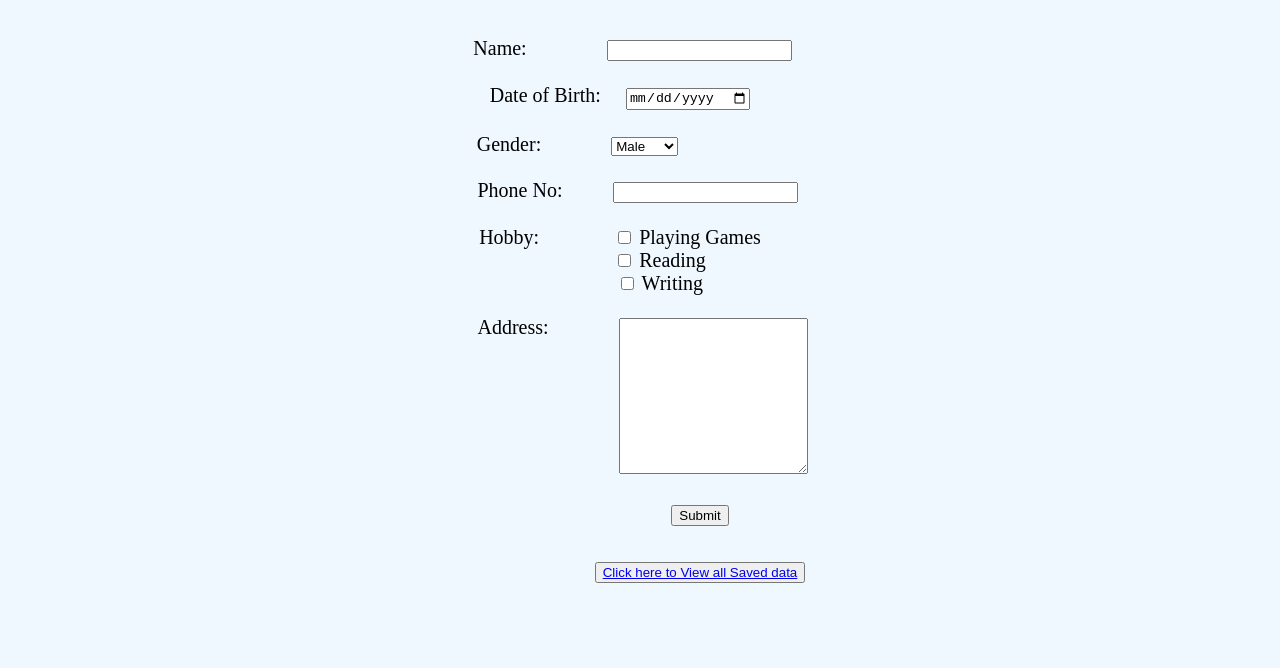
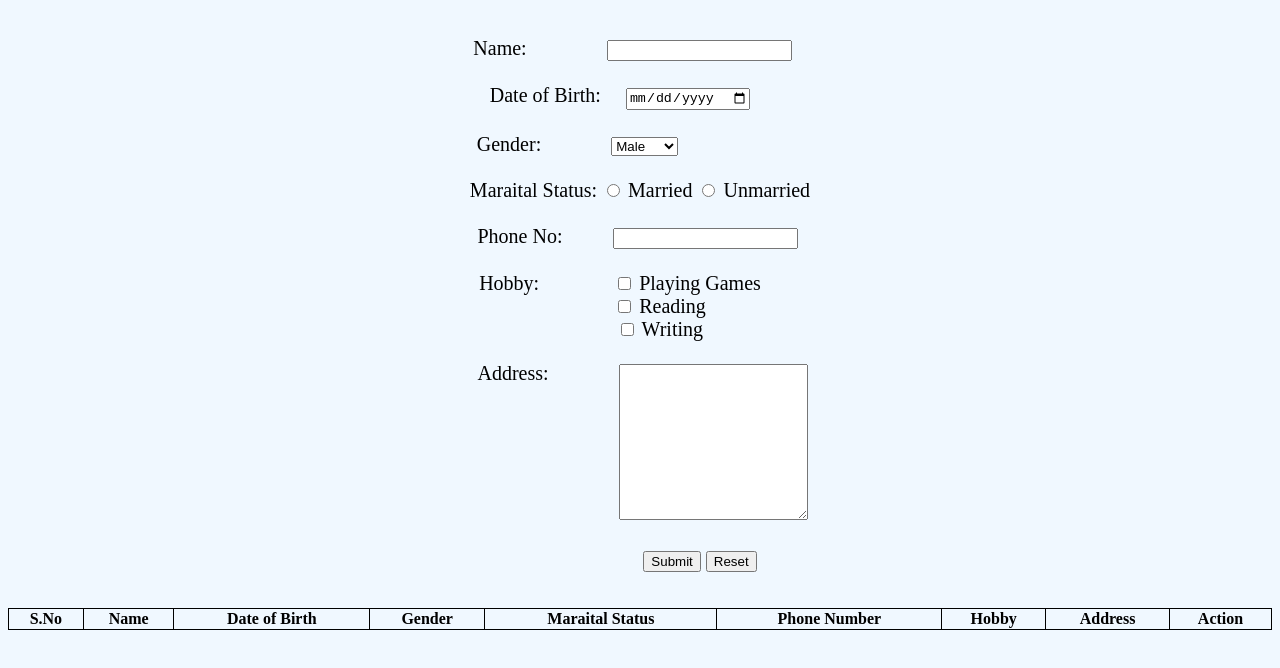
Before and after one commit to NitheeshTringapps/Web_Development_Tasks, a plain HTML site: page index.html in a window 1280 px wide. Shown: the part 112-780 px from the top of the page. Drawn offline with Linux system fonts and the light colour scheme.

Commit message:
Update index.html

```diff
--- a/index.html
+++ b/index.html
@@ -5,35 +5,57 @@
     <meta name="viewport" content="width=device-width, initial-scale=1.0">
     <title>CRUD</title>
     <link rel="stylesheet" href="style.css">
+    <script src="data.js"></script>
 </head>
 <body>
     <div class="personalDetails">
         <h1>Personal Details</h1>
-        <form action="" method="post" onsubmit="alert('Submitted Successfully')">
+        <form action="" id="myForm" method="post" onsubmit="myForm(); return false; alert('Submitted Successfully')">
             <label for="name" style="position: relative; left: -45px;">Name:</label>
             <input type="text" id="name" style="position: relative; left: 30px;" required oninvalid="this.setCustomValidity('Enter Your Name here')" oninput="this.setCustomValidity('')"><br><br>
             <label for="dob" style="position: relative; left: -30px;">Date of Birth:</label>
-            <input type="date" id="Date of Birth" style="position: relative; left: -10px;" required oninvalid="this.setCustomValidity('Enter Your Date of Birth here')" oninput="this.setCustomValidity('')"><br><br>
+            <input type="date" id="dob" style="position: relative; left: -10px;" required oninvalid="this.setCustomValidity('Enter Your Date of Birth here')" oninput="this.setCustomValidity('')"><br><br>
             <label for="gender" style="position: relative; left: -95px;">Gender:</label>
             <select name="gender" id="gender" style="position: relative; left: -30px;">
                 <option value="male">Male</option>
                 <option value="female">Female</option>
                 <option value="others">Others</option>
             </select><br><br>
+            <label for="maraitalStatus">Maraital Status:</label>
+            <input type="radio" id="married" name="maraitalStatus" value="Married" required>
+            <label for="married">Married</label>
+            <input type="radio" id="unmarried" name="maraitalStatus" value="Unmarried" required>
+            <label for="unmarried">Unmarried</label><br><br>
             <label for="phone" style="position: relative; left: -25px;">Phone No:</label>
             <input type="number" id="phone"  style="position: relative; left: 20px;"required><br><br>
             <label for="hobby" style="position: relative; left: -55px;">Hobby:</label>
-            <input type="checkbox" id="games" style="position: relative; left: 15px;">
-            <label for="hobby" id="games" style="position: relative; left: 15px;">Playing Games</label><br>
-            <input type="checkbox" id="reading" style="position: relative; left: 20px;">
-            <label for="hobby" id="reading" style="position: relative; left: 20px;">Reading</label><br>
-            <input type="checkbox" id="writing" style="position: relative; left: 20px;">
-            <label for="hobby" id="writing" style="position: relative; left: 20px;">Writing</label><br><br>
+
+            <input class="check" type="checkbox" id="games" name="hobby" value="Playing Games" style="position: relative; left: 15px;">
+            <label for="games" style="position: relative; left: 15px;">Playing Games</label><br>
+            <input class="check" type="checkbox" id="reading" name="hobby" value="Reading" style="position: relative; left: 20px;">
+            <label for="reading" style="position: relative; left: 20px;">Reading</label><br>
+            <input class="check" type="checkbox" id="writing" name="hobby" value="Writing" style="position: relative; left: 20px;">
+            <label for="writing" style="position: relative; left: 20px;">Writing</label><br><br>
             <label for="address" style="position: relative; left: -30px; top: -140px;">Address:</label>
             <textarea name="address" id="address" cols="21" rows="10"  style="position: relative; left: 35px;" required oninvalid="this.setCustomValidity('Enter Your Address here')" oninput="this.setCustomValidity('')"></textarea><br><br>
             <input type="submit" style="position: relative; left: 60px;">
-        </form><br><br>
-        <button style="position: relative; left: 60px;"><a href="table.html">Click here to View all Saved data</a></button>
+            <input type="reset"  style="position: relative; left: 60px;">
+        </form>
+    </div><br><br>
+    <div class="table">
+        <table id="data">
+            <tr>
+                <th>S.No</th>
+                <th>Name</th>
+                <th>Date of Birth</th>
+                <th>Gender</th>
+                <th>Maraital Status</th>
+                <th>Phone Number</th>
+                <th>Hobby</th>
+                <th>Address</th>
+                <th>Action</th>
+            </tr>
+        </table><br><br>
     </div>
 </body>
 </html>
```
